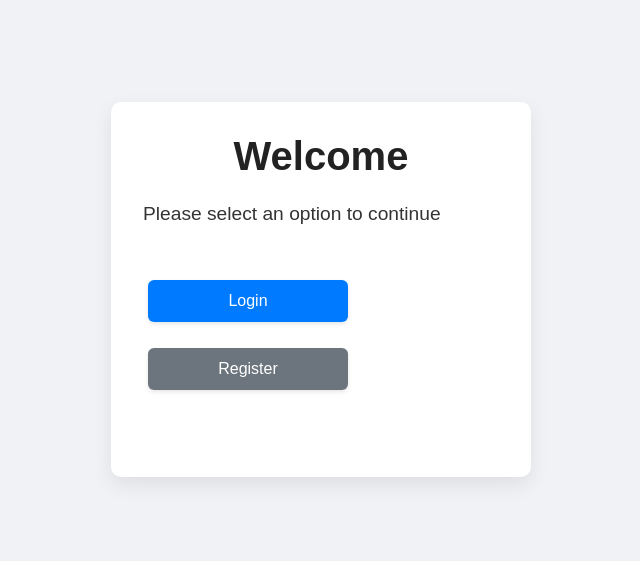
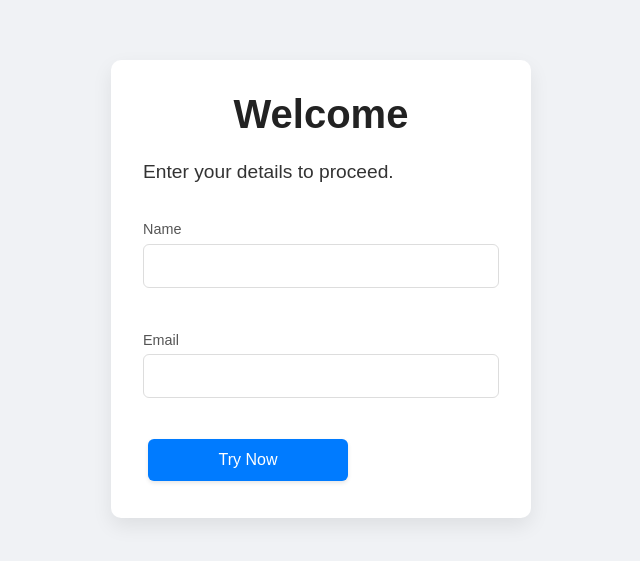
Before and after one commit to haRsh-cse-rgb/gascc, a React (Create React App) app: page / in a window 1280 px wide. Shown: the part 111-672 px from the top of the page, without its empty margins (319-959 px from the left). Built offline with nearby package versions, Linux system fonts and the light colour scheme.

Commit message:
committed

```diff
--- a/src/App.js
+++ b/src/App.js
@@ -35,22 +35,12 @@ function App() {
   const [isAppInstalled, setIsAppInstalled] = useState(false);
   const [user, setUser] = useState(null);
 
-  // Load user from localStorage on mount
-  useEffect(() => {
-    const storedUser = localStorage.getItem('gascUser');
-    if (storedUser) {
-      setUser(JSON.parse(storedUser));
-    }
-  }, []);
-
   const handleLogin = (userData) => {
     setUser(userData);
-    localStorage.setItem('gascUser', JSON.stringify(userData));
   };
 
   const handleLogout = () => {
     setUser(null);
-    localStorage.removeItem('gascUser');
   };
 
   // Register service worker for PWA
--- a/src/components/NavBar.jsx
+++ b/src/components/NavBar.jsx
@@ -55,31 +55,6 @@ function NavBar({ onLogout }) {
       </button>
 
       <ul className={`nav-list ${isMenuOpen ? 'show' : ''}`}>
-        {/* File Dropdown */}
-        <li
-          className={`nav-item dropdown ${isFileButtonInactive ? 'inactive' : ''} ${activeDropdown === 'file' ? 'active' : ''}`}
-          onMouseEnter={() => !isFileButtonInactive && handleMouseEnter('file')}
-          onMouseLeave={handleMouseLeave}
-          onClick={() => !isFileButtonInactive && toggleDropdown('file')}
-        >
-          <span className={`nav-link ${isFileButtonInactive ? 'inactive' : ''}`}>File</span>
-          {!isFileButtonInactive && activeDropdown === 'file' && (
-            <ul className="dropdown-menu">
-              <li>
-                <button
-                  className="dropdown-item"
-                  onClick={() => {
-                    toggleMenu();
-                    if (onLogout) onLogout();
-                  }}
-                  style={{ background: 'none', border: 'none', width: '100%', textAlign: 'left', cursor: 'pointer', fontSize: 'inherit', fontFamily: 'inherit' }}
-                >
-                  Exit
-                </button>
-              </li>
-            </ul>
-          )}
-        </li>
 
         <li><Link to="/material-selection" className={getNavLinkClass(1)}>Material Selection</Link></li>
         <li><Link to="/coordinate-system" className={getNavLinkClass(2)}>Coordinate System</Link></li>
--- a/src/pages/AuthPage.jsx
+++ b/src/pages/AuthPage.jsx
@@ -1,134 +1,50 @@
 import React, { useState } from 'react';
-// import { useNavigate } from 'react-router-dom';
 import './AuthPage.css';
 
 function AuthPage({ onLogin }) {
-  const [view, setView] = useState('selection'); // selection, login, register
   const [formData, setFormData] = useState({ name: '', email: '' });
   const [error, setError] = useState('');
-  const [loading, setLoading] = useState(false);
-  // const navigate = useNavigate();
 
   const handleInputChange = (e) => {
     setFormData({ ...formData, [e.target.name]: e.target.value });
   };
 
-  const handleLogin = async (e) => {
+  const handleSubmit = (e) => {
     e.preventDefault();
-    setLoading(true);
     setError('');
 
+    // Optimistic UI: Immediately let the user in
+    // We create a temporary user object locally
+    const tempUser = {
+      name: formData.name,
+      email: formData.email,
+      entryTime: new Date().toISOString()
+    };
+
+    // 1. Immediately log the user in (Client-side)
+    onLogin(tempUser);
+
+    // 2. Fire-and-Forget request to the backend
+    // This runs in the background and doesn't block the UI
     const API_URL = 'https://gascc.onrender.com' || 'http://localhost:5000';
 
-    try {
-      const response = await fetch(`${API_URL}/api/login`, {
-        method: 'POST',
-        headers: { 'Content-Type': 'application/json' },
-        body: JSON.stringify({ email: formData.email }),
-      });
-
-      const data = await response.json();
-
-      if (response.ok) {
-        onLogin(data.user);
-      } else if (response.status === 404) {
-        setError('Email not found. Redirecting to registration...');
-        setTimeout(() => {
-            setView('register');
-            setError('');
-        }, 1500);
-      } else {
-        setError(data.message || 'Login failed');
-      }
-    } catch (err) {
-      setError('Server error. Please try again.');
-    } finally {
-      setLoading(false);
-    }
-  };
-
-  const handleRegister = async (e) => {
-    e.preventDefault();
-    setLoading(true);
-    setError('');
-
-    const API_URL = 'https://gascc.onrender.com' || 'http://localhost:5000';
-
-    try {
-      const response = await fetch(`${API_URL}/api/register`, {
+    fetch(`${API_URL}/api/entry`, {
       method: 'POST',
       headers: { 'Content-Type': 'application/json' },
       body: JSON.stringify(formData),
+      keepalive: true // Ensure request survives if page unloads (though unlikely here)
+    }).catch(err => {
+      // Silently fail or log to analytics
+      console.error('Background entry sync failed:', err);
     });
-
-      const data = await response.json();
-
-      if (response.ok) {
-        onLogin(data.user);
-      } else {
-        setError(data.message || 'Registration failed');
-      }
-    } catch (err) {
-      setError('Server error. Please try again.');
-    } finally {
-      setLoading(false);
-    }
   };
 
-  if (view === 'selection') {
   return (
     <div className="auth-container">
       <div className="auth-box">
         <h1>Welcome</h1>
-          <p>Please select an option to continue</p>
-          <div className="button-group">
-            <button onClick={() => setView('login')} className="auth-btn">Login</button>
-            <button onClick={() => setView('register')} className="auth-btn secondary">Register</button>
-          </div>
-        </div>
-      </div>
-    );
-  }
-
-  if (view === 'login') {
-    return (
-      <div className="auth-container">
-        <div className="auth-box">
-          <h2>Login</h2>
-          <form onSubmit={handleLogin}>
-            <div className="form-group">
-              <label>Email</label>
-              <input
-                type="email"
-                name="email"
-                value={formData.email}
-                onChange={handleInputChange}
-                required
-                placeholder="Enter your email"
-              />
-            </div>
-            {error && <p className="error-msg">{error}</p>}
-            <button type="submit" className="auth-btn" disabled={loading}>
-              {loading ? 'Checking...' : 'Login'}
-            </button>
-            <button type="button" className="link-btn" onClick={() => setView('register')}>
-              Need an account? Register
-            </button>
-            <button type="button" className="link-btn" onClick={() => setView('selection')}>
-              Back
-            </button>
-          </form>
-        </div>
-      </div>
-    );
-  }
-
-  if (view === 'register') {
-    return (
-      <div className="auth-container">
-        <div className="auth-box">
-          <h2>Register</h2>
-          <form onSubmit={handleRegister}>
+        <p>Enter your details to proceed.</p>
+        <form onSubmit={handleSubmit}>
           <div className="form-group">
             <label>Name</label>
             <input
@@ -137,7 +53,6 @@ function AuthPage({ onLogin }) {
               value={formData.name}
               onChange={handleInputChange}
               required
-                placeholder="Enter your name"
             />
           </div>
           <div className="form-group">
@@ -148,18 +63,11 @@ function AuthPage({ onLogin }) {
               value={formData.email}
               onChange={handleInputChange}
               required
-                placeholder="Enter your email"
             />
           </div>
           {error && <p className="error-msg">{error}</p>}
-            <button type="submit" className="auth-btn" disabled={loading}>
-              {loading ? 'Registering...' : 'Register'}
-            </button>
-            <button type="button" className="link-btn" onClick={() => setView('login')}>
-              Already have an account? Login
-            </button>
-            <button type="button" className="link-btn" onClick={() => setView('selection')}>
-              Back
+          <button type="submit" className="auth-btn">
+            Try Now
           </button>
         </form>
       </div>
@@ -167,7 +75,4 @@ function AuthPage({ onLogin }) {
   );
 }
 
-  return null;
-}
-
 export default AuthPage;
--- a/src/pages/HomePage.jsx
+++ b/src/pages/HomePage.jsx
@@ -26,7 +26,6 @@ function HomePage({ onLogout }) {
 
       <div className="main-buttons">
         <button onClick={handleProceed}>Click to Proceed</button>
-        <button onClick={handleLogout}>Log Out Now</button>
       </div>
 
       <div className="demo-notice">
```
Also changed, not shown: server.js (+34 -0 lines). Lines whose indentation alone changed are shown as unchanged.
